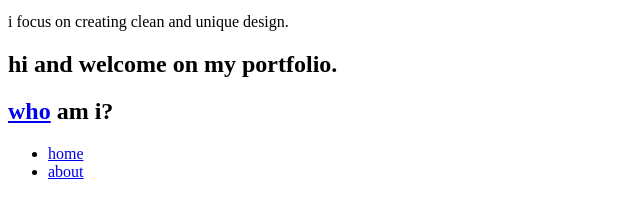
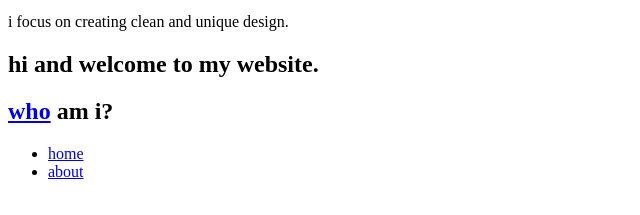
Before and after one commit to yoitshellaboy/webpage, a plain HTML site: page index.html in a window 1280 px wide. Shown: the part 217-432 px from the top of the page, 0-640 px from the left. Drawn offline with Linux system fonts and the light colour scheme.

Commit message:
Update index.html

```diff
--- a/index.html
+++ b/index.html
@@ -13,7 +13,7 @@
   </section>
   <section class="sec-home" id="sec-home">
     <div class="content">
-      <h1>hi and welcome on my portfolio.</h1>
+      <h1>hi and welcome to my website.</h1>
       <h2><a href="#sec-about">who</a> am i?</h2>
     </div>
   </section>
```
